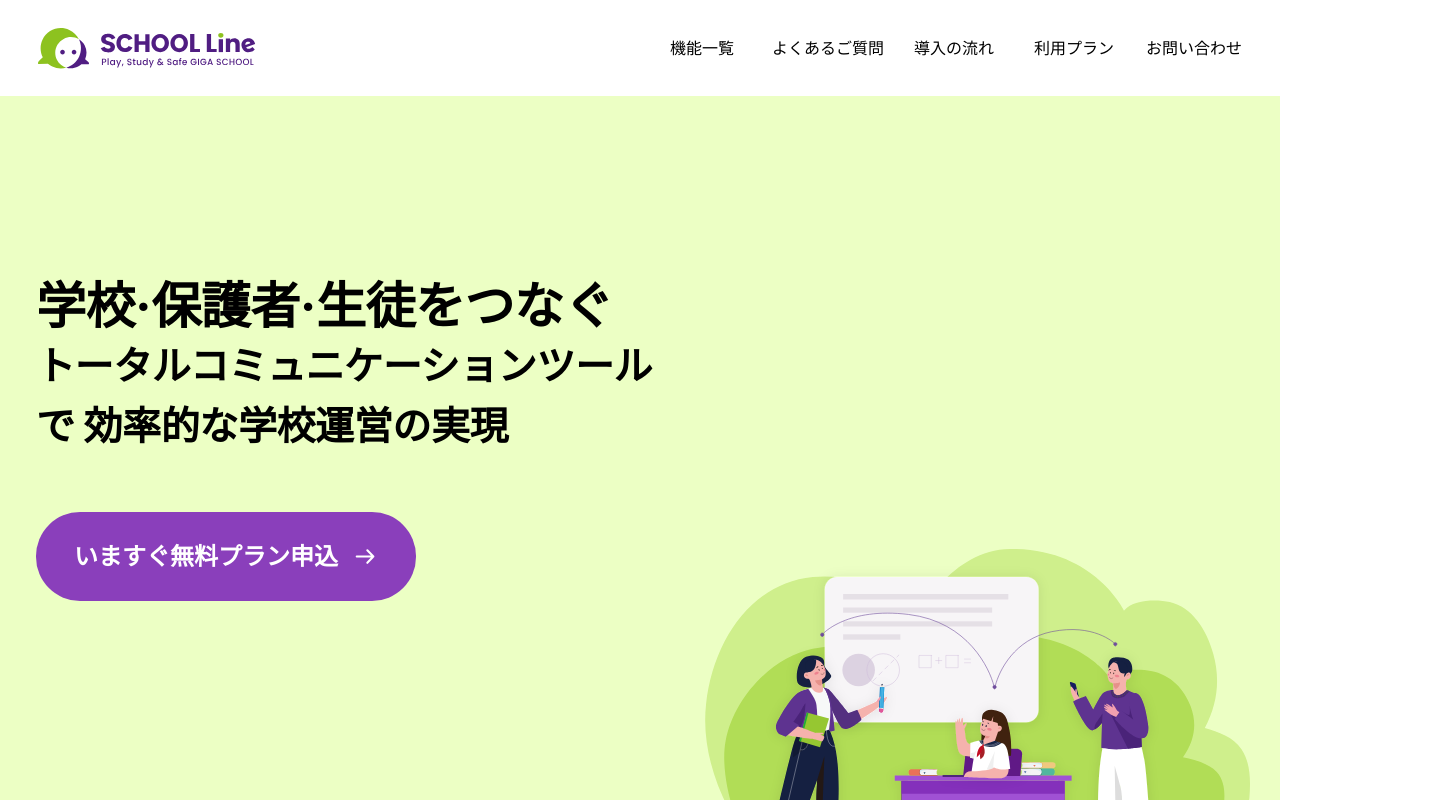
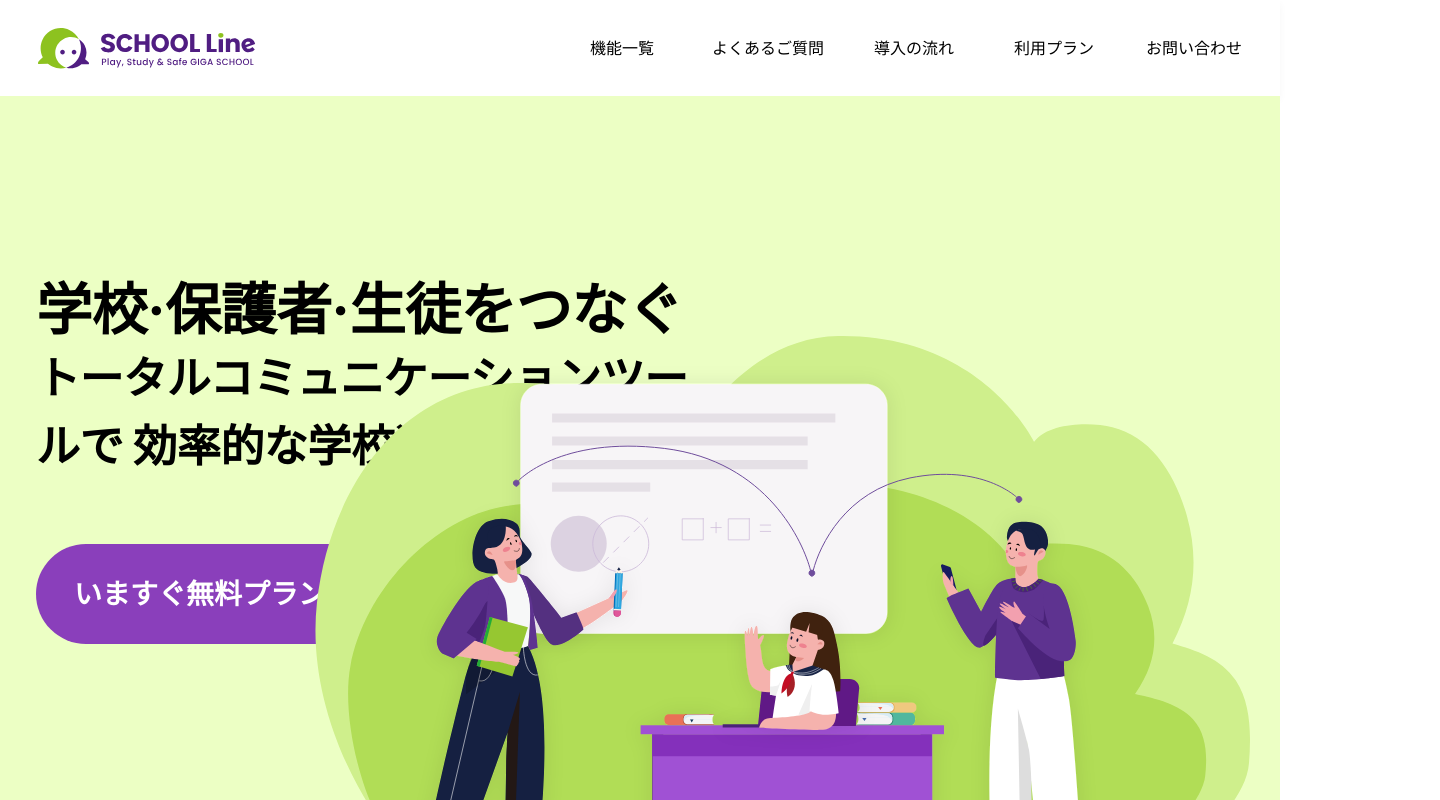
Before and after one commit to eunjin0212/schoolLine, a React (Vite) app: page / in a window 1280 px wide. Shown: the top 800 px of the page, 1440 px wide, since content can reach past the window. Built offline with nearby package versions, Linux system fonts and the light colour scheme; a web font is replaced by a local one.

Commit message:
🐛 4. 화면 너비가 1920이하 1008 초과일 때 1920*1080 기준으로 보여지지 않음

```diff
--- a/tailwind.config.js
+++ b/tailwind.config.js
@@ -36,9 +36,9 @@ export default {
       },
       screens: {
         sm: '375px',
-        md: '640px',
-        lg: '1008px',
-        xl: '1920px',
+        md: '501px',
+        lg: '641px',
+        xl: '1009px',
       },
       fontFamily: ['Pretendard JP']
     },
```
